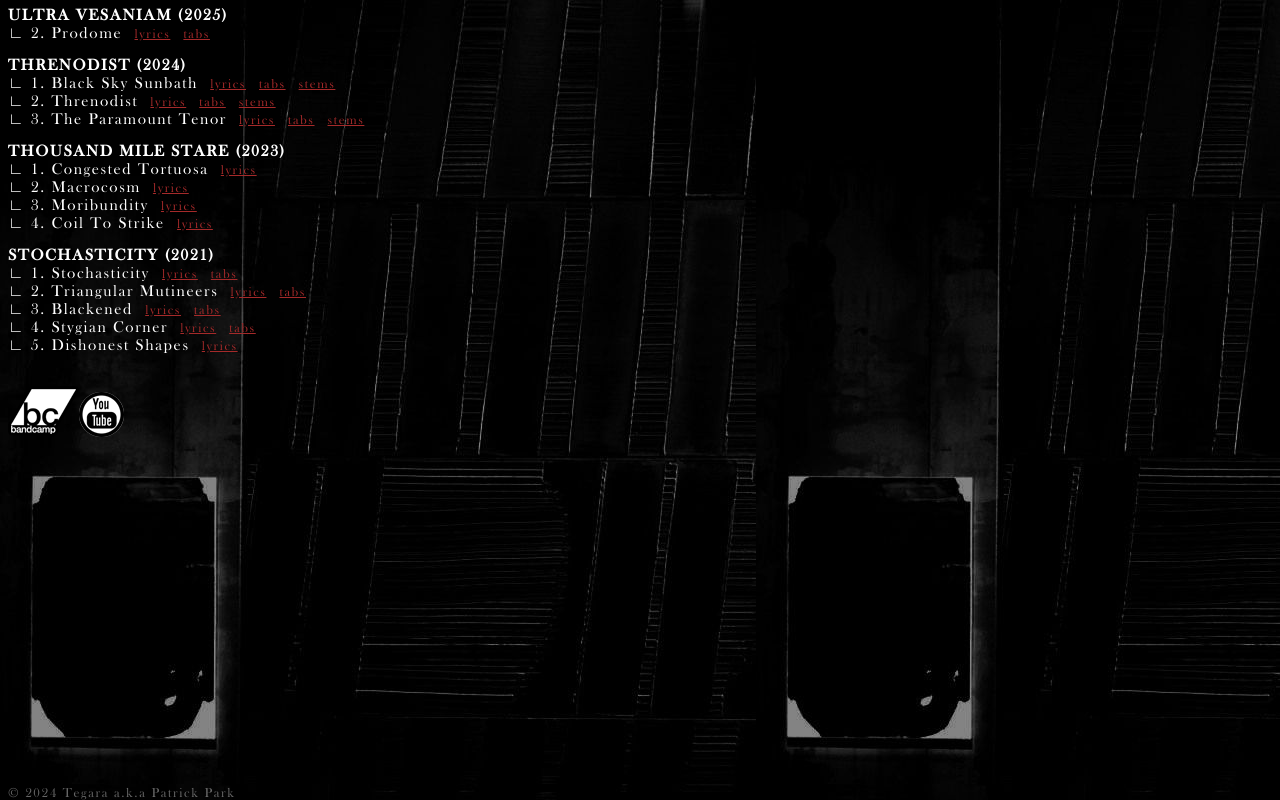
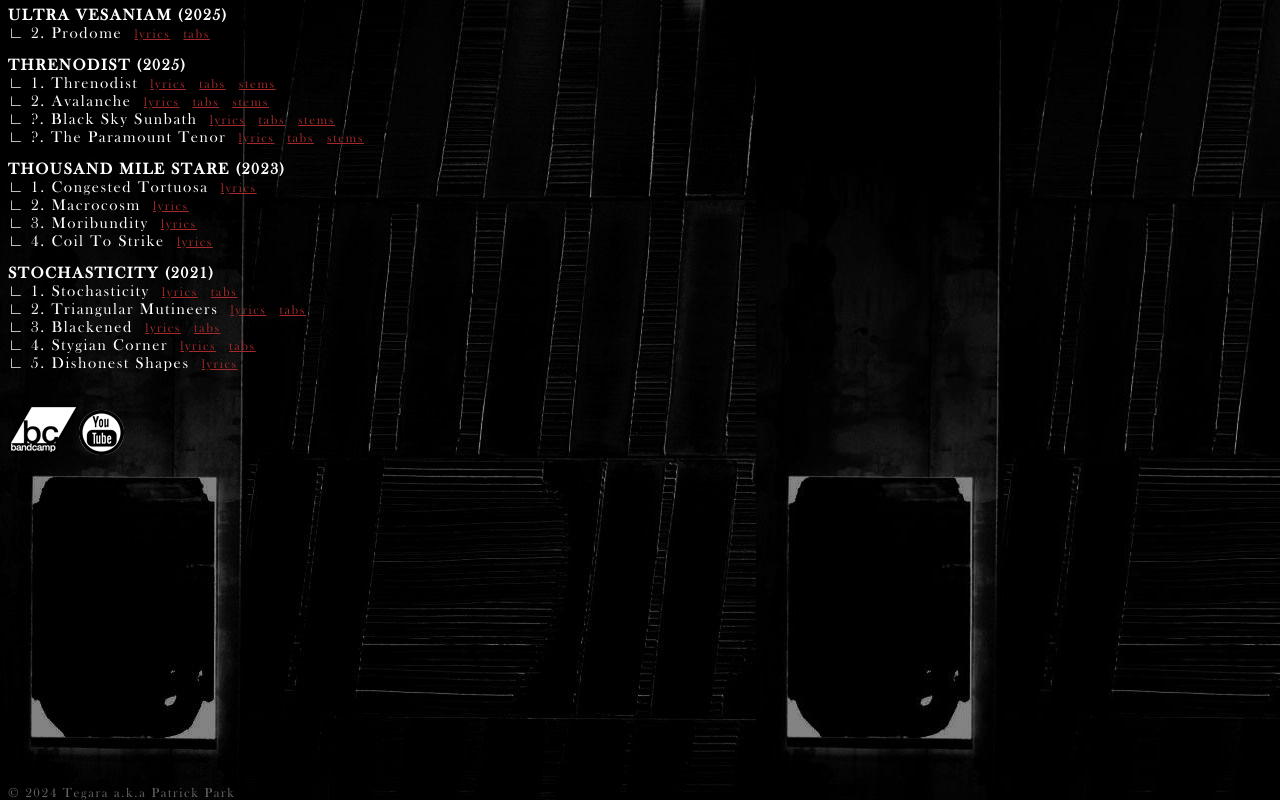
Before and after one commit to Vrezerino/Tegara, a React (Create React App) app: page / in a window 1280 px wide. Built offline with nearby package versions, Linux system fonts and the light colour scheme.

Commit message:
Add new Threnodist LP song

```diff
--- a/src/App.jsx
+++ b/src/App.jsx
@@ -14,14 +14,17 @@ export default function App() {
       <br />
       <hr />
 
-      <b className='releaseTitle'>Threnodist (2024)</b>
-      <br />∟ 1. Black Sky Sunbath <Link to='/lyrics/threnodist/black_sky_sunbath'><span>lyrics</span></Link>
+      <b className='releaseTitle'>Threnodist (2025)</b>
+      <br />∟ 1. Threnodist <Link to='/lyrics/threnodist/threnodist'><span>lyrics</span></Link>
+      <a href='/files/Tegara_-_Threnodist_tabs.zip'><span>tabs</span></a>
+      <a href='/files/Tegara_-_Threnodist_stems.zip'><span>stems</span></a>
+      <br />∟ 2. Avalanche <Link to='/lyrics/threnodist/threnodist'><span>lyrics</span></Link>
+      <a href='/files/Tegara_-_Avalanche_tabs.zip'><span>tabs</span></a>
+      <a href='/files/Tegara_-_Avalanche_stems.zip'><span>stems</span></a>
+      <br />∟ ?. Black Sky Sunbath <Link to='/lyrics/threnodist/black_sky_sunbath'><span>lyrics</span></Link>
       <a href='/files/Tegara_-_Black_Sky_Sunbath_tabs.zip'><span>tabs</span></a>
       <a href='/files/Tegara_-_Black_Sky_Sunbath_instr_stems.zip'><span>stems</span></a>
-      <br />∟ 2. Threnodist <Link to='/lyrics/threnodist/threnodist'><span>lyrics</span></Link>
-      <a href='/files/Tegara_-_Threnodist_tabs.zip'><span>tabs</span></a>
-      <a href='/files/Tegara_-_Threnodist_stems.zip'><span>stems</span></a>
-      <br />∟ 3. The Paramount Tenor <Link to='/lyrics/threnodist/the_paramount_tenor'><span>lyrics</span></Link>
+      <br />∟ ?. The Paramount Tenor <Link to='/lyrics/threnodist/the_paramount_tenor'><span>lyrics</span></Link>
       <a href='/files/Tegara_-_The_Paramount_Tenor_tabs.zip'><span>tabs</span></a>
       <a href='/files/Tegara_-_The_Paramount_Tenor_stems.zip'><span>stems</span></a>
       <br />
```
Also changed, not shown: 2 other files (tests, documents, lock files or other folders).
